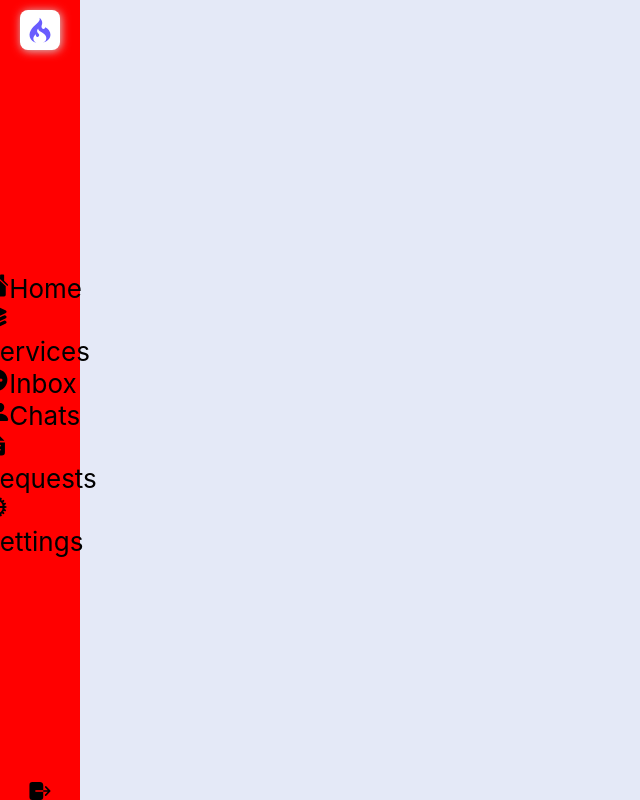
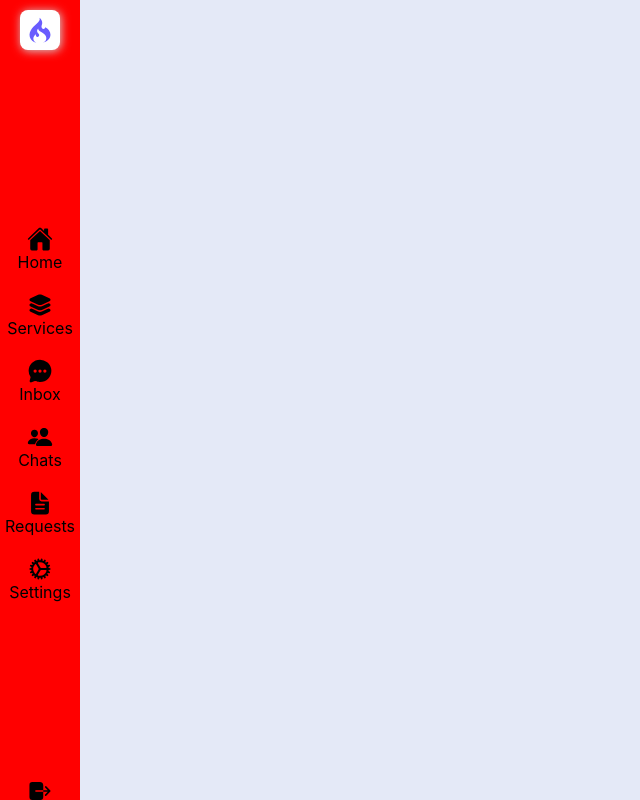
Before and after one commit to amegh-ts/Jobio, a React (Create React App) app in the folder Client/jobio/: page / in a window 1280 px wide. Shown: the whole page, without its empty margins (0-640 px from the left). Built offline with nearby package versions, Linux system fonts and the light colour scheme.

Commit message:
08-01-2024

```diff
--- a/Client/jobio/src/Components/Admin/Navbar/AdminNavbar.jsx
+++ b/Client/jobio/src/Components/Admin/Navbar/AdminNavbar.jsx
@@ -21,23 +21,23 @@ const AdminNavbar = () => {
                                 <IoHome />
                                 <span>Home</span>
                             </li>
-                            <li>
+                            <li className="nav-link">
                                 <IoLayers />
                                 <span>Services</span>
                             </li>
-                            <li>
+                            <li className="nav-link">
                                 <IoChatbubbleEllipses />
                                 <span>Inbox</span>
                             </li>
-                            <li>
+                            <li className="nav-link">
                                 <IoPeople />
                                 <span>Chats</span>
                             </li>
-                            <li>
+                            <li className="nav-link">
                                 <IoDocumentText />
                                 <span>Requests</span>
                             </li>
-                            <li>
+                            <li className="nav-link">
                                 <IoCog />
                                 <span>Settings</span>
 
--- a/Client/jobio/src/Components/Admin/Navbar/AdminNavbar.scss
+++ b/Client/jobio/src/Components/Admin/Navbar/AdminNavbar.scss
@@ -27,10 +27,21 @@
     }
 
     .sidebar-menu{
+        width: 100%;
+
         .menu{
          .menu-links{
+display: flex;
+flex-direction: column;
+gap: 20px;
             .nav-link{
+                display: flex;
+                align-items: center;
+                flex-direction: column;
 
+                span{
+                    font-size: 16px;
+                }
             }
          }
         }
```
